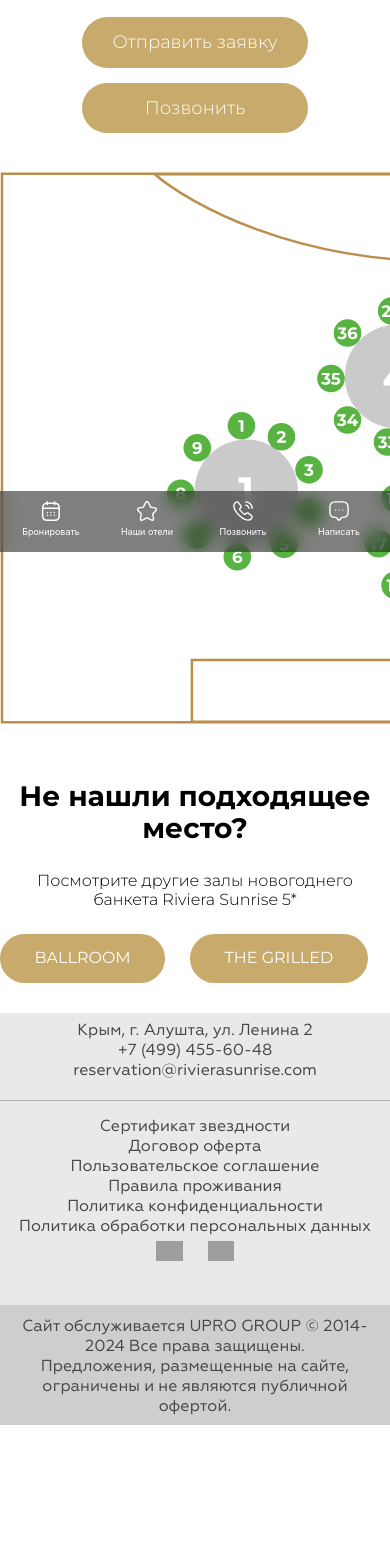
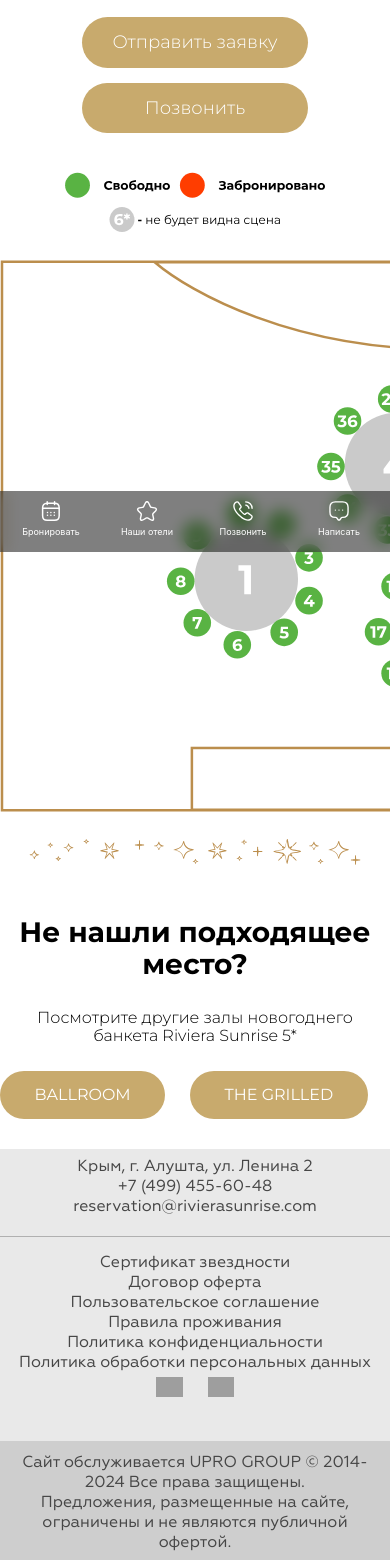
Before and after one commit to tryoha/seating, a Django app: page /mangup/ in a window 390 px wide. Shown: the part 292-1852 px from the top of the page. Before the commit the page ends 1717 px from the top, so only its background shows below. Run offline with Django 5.2, Linux system fonts and the light colour scheme; data comes from the database, SQL or seed files in the repository; grey boxes are pictures that could not be loaded.

Commit message:
added mungup mobile styles

```diff
--- a/seats/templates/seats/mangup.html
+++ b/seats/templates/seats/mangup.html
@@ -28,13 +28,17 @@
         </div>
     </div>
     <div class="rassadka_mu">
-
+        <div class="rassadka_m">
+            <img src="{% static 'seats/img/mangup/legend_mungup.svg' %}" alt="">
+        </div>
         <div class="rassadka__svg">
             <img src="{% static 'seats/img/mangup/mu_rassadka.svg' %}" alt="">
         </div>
         <div class="rassadka__mu">
             <img class="rassadka__legend_mu" src="{% static 'seats/img/mangup/mu-legend.svg' %}" alt="">
         </div>
+        <img class="stars-7" src="{% static 'seats/img/grilled/stars_7.svg' %}" alt="">
+
     </div>
     <div class="places">
         <div class="places__container">
--- a/static/seats/css/style.css
+++ b/static/seats/css/style.css
@@ -476,7 +476,7 @@ template {
 body {
   display: flex;
   flex-direction: column;
-  min-height: 100vh;
+  max-width: 100dvw;
 }
 
 .container {
@@ -1441,7 +1441,7 @@ svg[data-v-06dbd032] {
 .page {
   display: flex;
   flex-direction: column;
-  min-height: 100vh;
+  min-height: 100dvh;
   font-family: Montserrat, sans-serif;
 }
 
@@ -1699,7 +1699,7 @@ svg[data-v-06dbd032] {
   bottom: 0;
   font-family: Gilroy, sans-serif;
   font-style: normal;
-  height: 100vh;
+  height: 100dvh;
   justify-content: flex-start;
   left: 0;
   line-height: normal;
@@ -1718,6 +1718,10 @@ svg[data-v-06dbd032] {
   display: none;
 }
 
+.stars-7 {
+  display: none;
+}
+
 @media (max-width: 699px) {
   .header__wrapper[data-v-37affc4c] {
     gap: 20px;
```
Also changed, not shown: seats/static/seats/css/style.css (+7 -3 lines), seats/static/seats/img/mangup/legend_mungup.svg (added), static/seats/img/mangup/legend_mungup.svg (added), static/seats/img/mangup/legend_nungup.svg (added).
